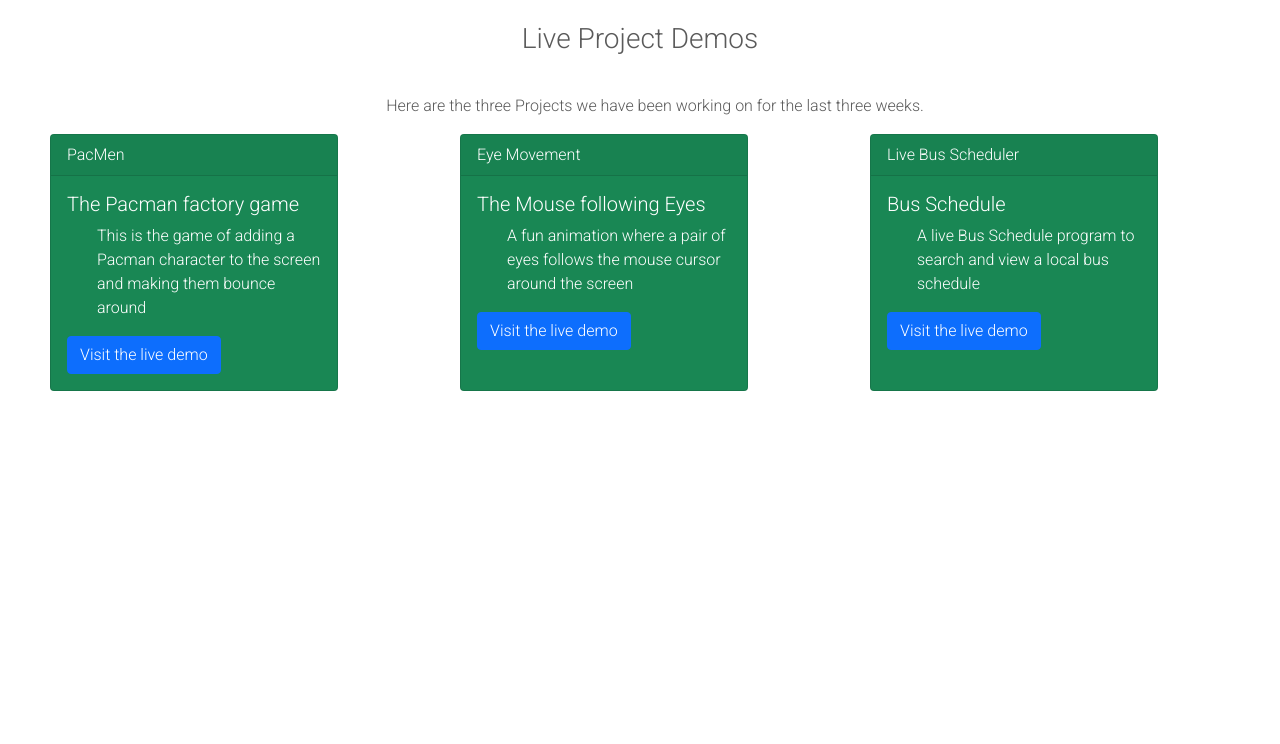
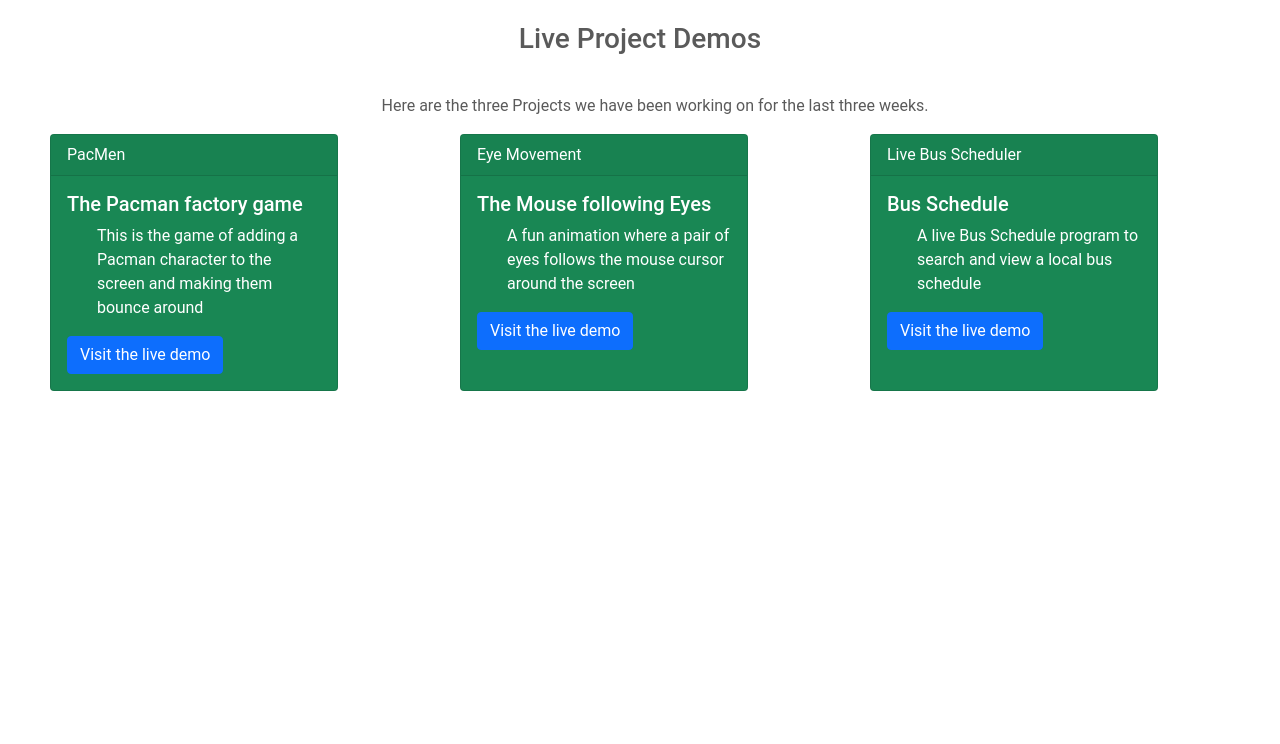
Before and after one commit to DanPhillips888/Portfolio, a plain HTML site: page projects.html in a window 1280 px wide. Shown: the part 56-800 px from the top of the page. Drawn offline with nearby package versions, Linux system fonts and the light colour scheme.

Commit message:
Update projects.html

```diff
--- a/projects.html
+++ b/projects.html
@@ -10,10 +10,6 @@
     <title>Dan Phillips Projects</title>
   <!-- Bootstrap CSS only import-->
     <link href="https://cdn.jsdelivr.net/npm/bootstrap@5.1.0/dist/css/bootstrap.min.css" rel="stylesheet" integrity="sha384-KyZXEAg3QhqLMpG8r+8fhAXLRk2vvoC2f3B09zVXn8CA5QIVfZOJ3BCsw2P0p/We" crossorigin="anonymous">
-
-    <link rel="preconnect" href="https://fonts.googleapis.com">
-    <link rel="preconnect" href="https://fonts.gstatic.com" crossorigin>
-    <link href="https://fonts.googleapis.com/css2?family=Roboto:wght@300&display=swap" rel="stylesheet">
 
     <link href="./carousel.css" rel="stylesheet">
   </head>
```
